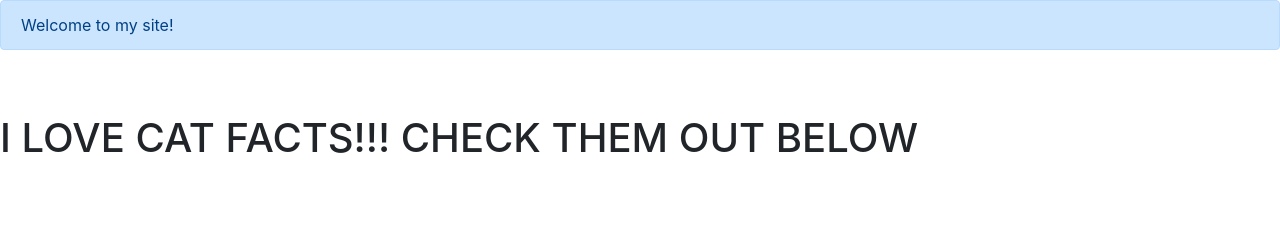
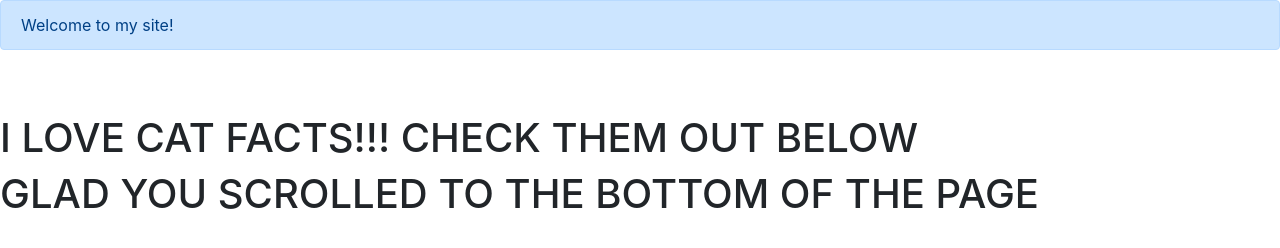
Before and after one commit to noahking27/happy-hour-branch, a plain HTML site: page index.html in a window 1280 px wide. Drawn offline with nearby package versions, Linux system fonts and the light colour scheme; no server answers.

Commit message:
added a glad you scrolled

```diff
--- a/index.html
+++ b/index.html
@@ -22,6 +22,7 @@
     <h1>I LOVE CAT FACTS!!! CHECK THEM OUT BELOW</h1>
     <div id="catFactsHere"></div>
 
+    <h1>GLAD YOU SCROLLED TO THE BOTTOM OF THE PAGE</h1>
     <script
       src="https://code.jquery.com/jquery-3.4.1.min.js"
       integrity="sha256-CSXorXvZcTkaix6Yvo6HppcZGetbYMGWSFlBw8HfCJo="
```
